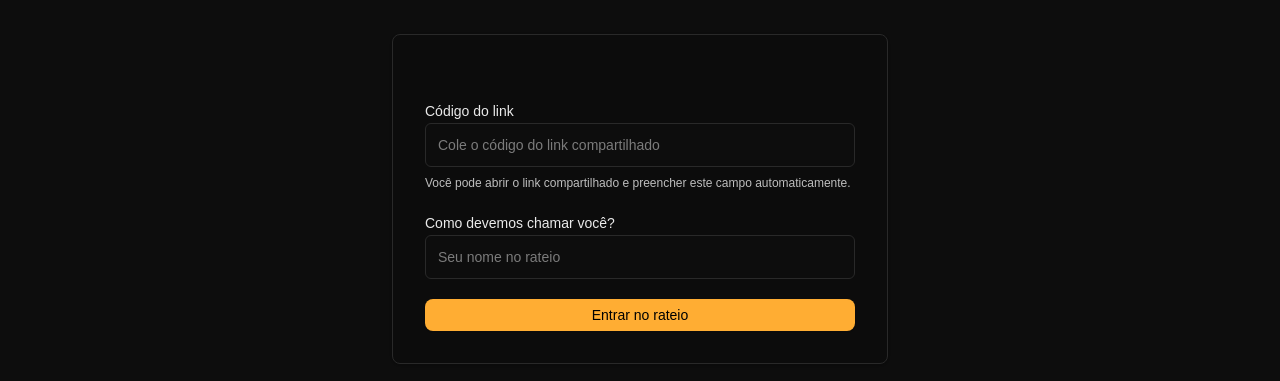
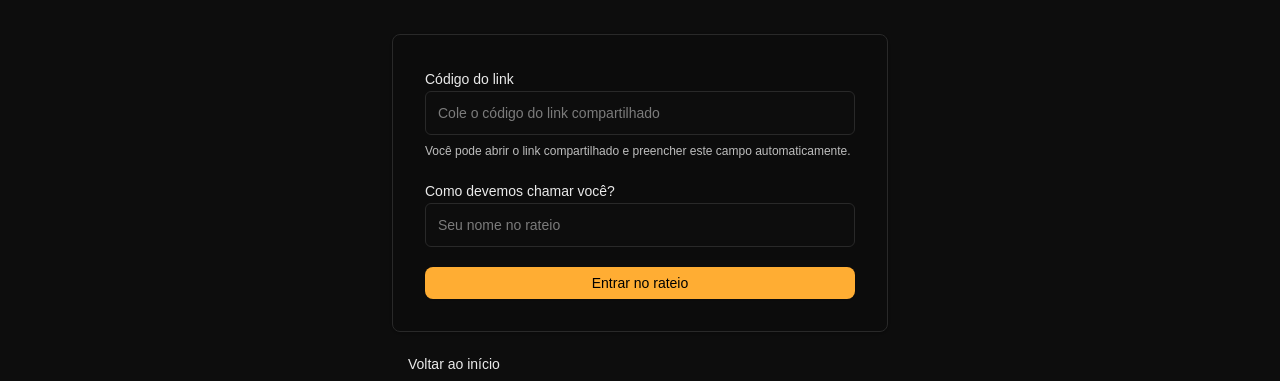
Before and after one commit to luanstavares/rateio, a Next.js app: page /rateios/entrar in a window 1280 px wide. Shown: the part 250-631 px from the top of the page. Built offline with nearby package versions, Linux system fonts and the light colour scheme; no server answers; a web font is replaced by a local one.

Commit message:
fix: remove top margin from join rateio form

```diff
--- a/ui/rateio-join-form.tsx
+++ b/ui/rateio-join-form.tsx
@@ -62,7 +62,7 @@ export default function RateioJoinForm({ initialToken }: RateioJoinFormProps) {
   }
 
   return (
-    <form className="mt-8 space-y-5" onSubmit={handleSubmit}>
+    <form className="space-y-5" onSubmit={handleSubmit}>
       <div className="space-y-2">
         <label className="text-sm font-medium" htmlFor="rateio-token">
           Código do link
```
